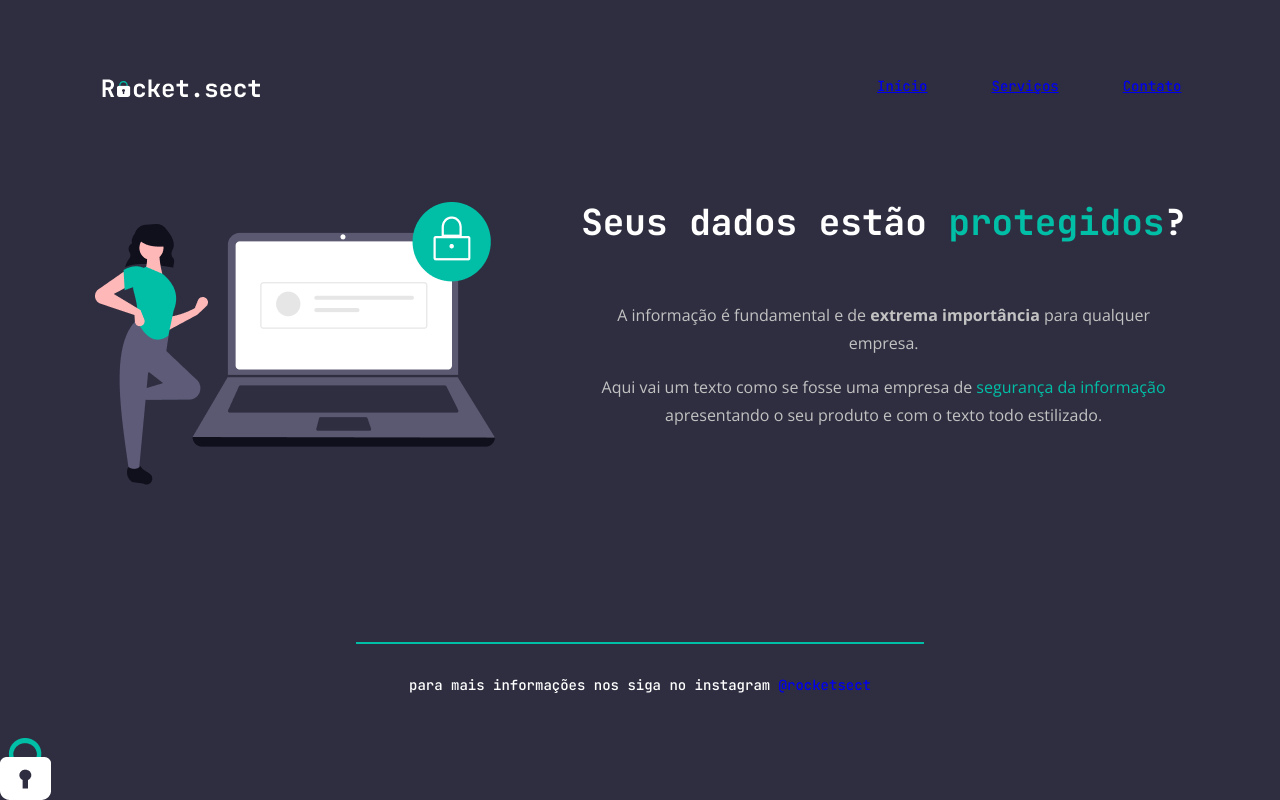
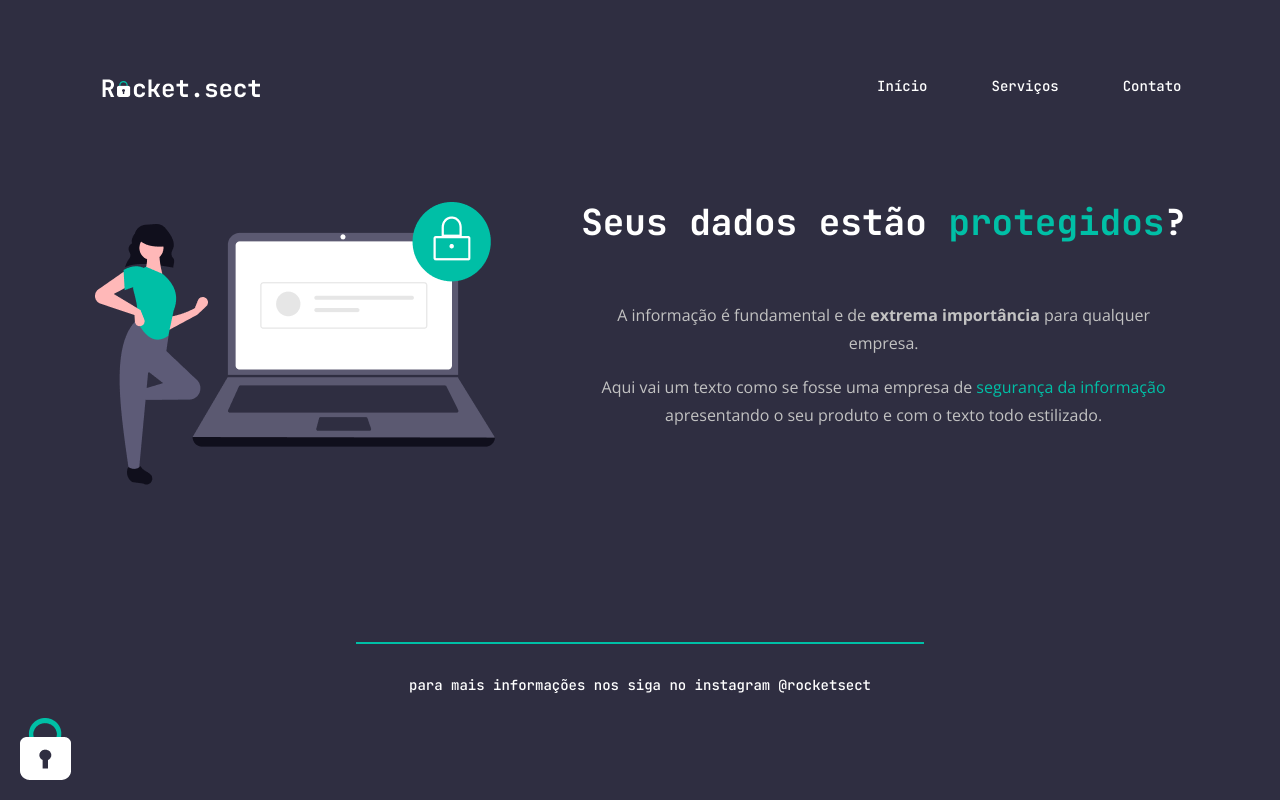
Before and after one commit to oscarlojr/site_rocket.sect, a plain HTML site: page index.html in a window 1280 px wide. Drawn offline with nearby package versions, Linux system fonts and the light colour scheme.

Commit message:
Projeto finalizado

```diff
--- a/css/style.css
+++ b/css/style.css
@@ -1,7 +1,6 @@
 body {
     margin: 0;
     background: #2F2E41;
-
     color: #ffff;
     font-family: 'JetBrains Mono', monospace;
 }
@@ -23,11 +22,14 @@ ul {
     padding: 0;
 }
 
-
-
 nav ul li {
     font-size: 14px;
     line-height: 28px;
+}
+
+a {
+    color: #ffff;
+    text-decoration: none;
 }
 
 h1 {
@@ -69,7 +71,6 @@ footer p {
 }
 
 footer p a {
-    text-decoration: none;
     line-height: 28px;
 }
 
@@ -80,6 +81,6 @@ footer p a {
 
 #padlock {
     position: fixed;
-    bottom: 0;
-    left: 0;
+    bottom: 20px;
+    left: 20px;
 }
```
